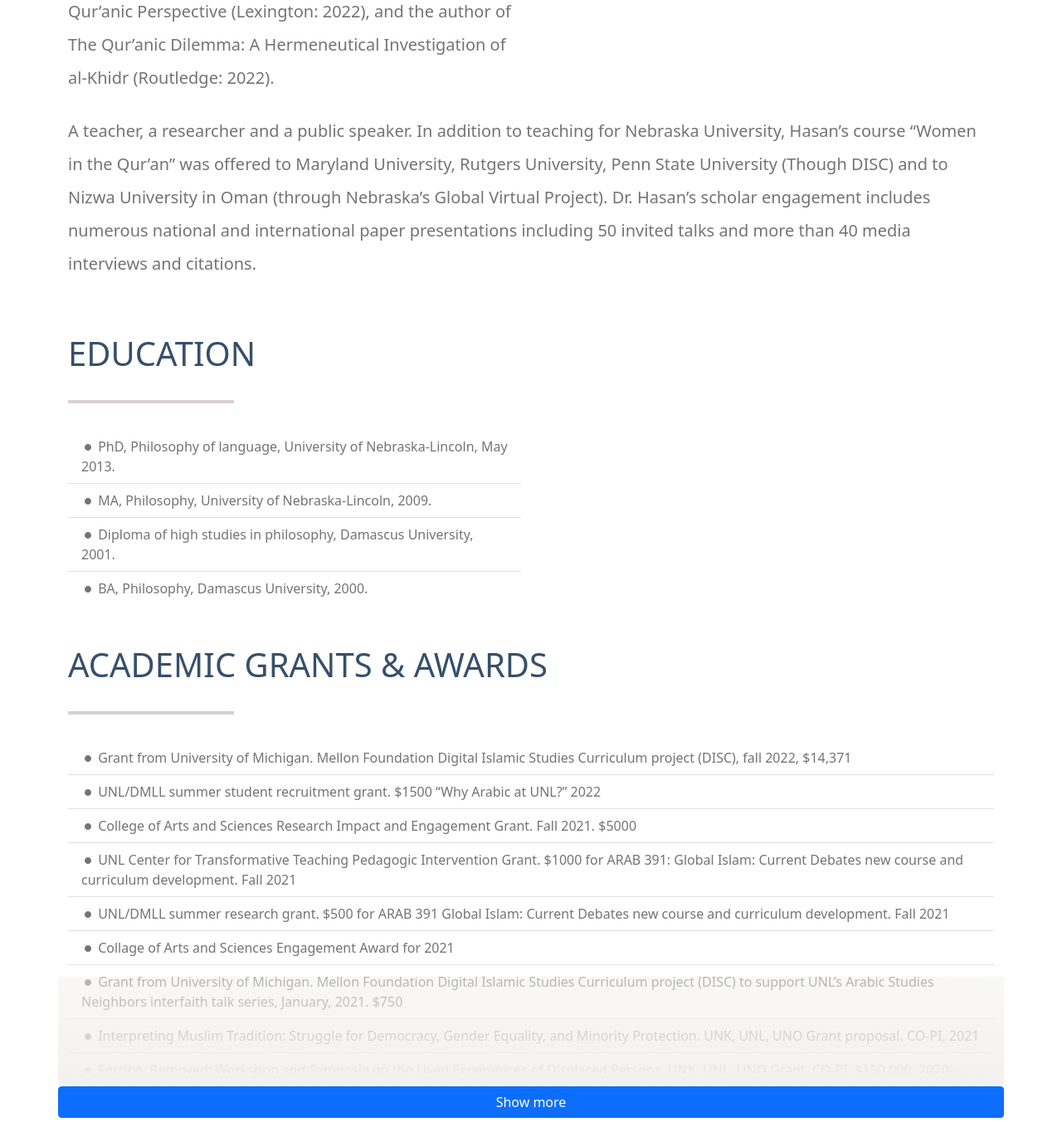
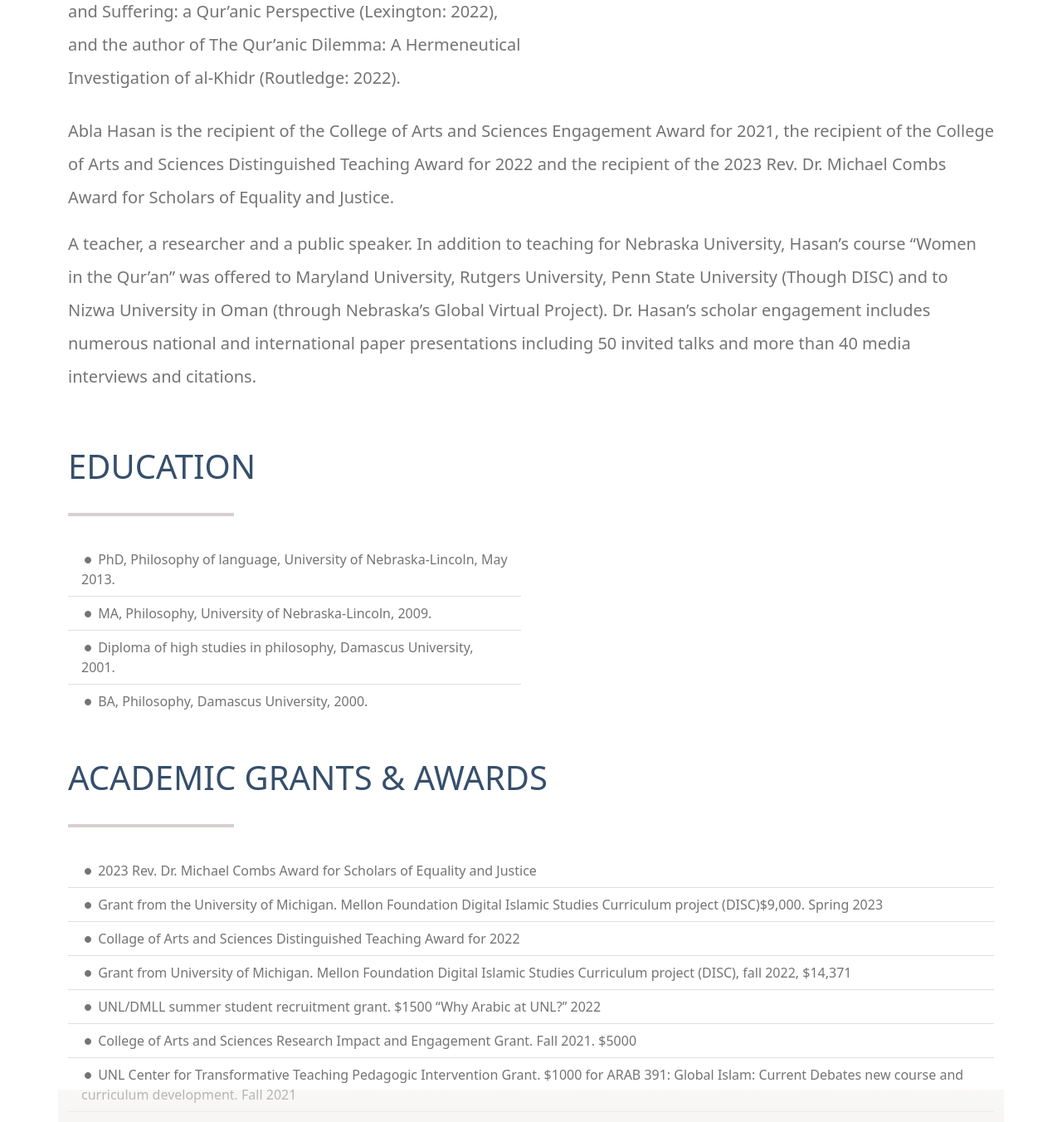
Before and after one commit to Ahmad-Milan/ablahasan, a Gatsby site: page /about in a window 1280 px wide. Shown: the part 1460-2812 px from the top of the page at 83% size. Built offline with nearby package versions, Linux system fonts and the light colour scheme; Gatsby itself is replaced by a stand-in of ours.

Commit message:
Content Update

```diff
--- a/src/components/about/Awards.js
+++ b/src/components/about/Awards.js
@@ -18,6 +18,9 @@
         style={{maxHeight: expand ? 'max-content' : '400px'}}>
         <Col>
           <ListGroup variant="flush">
+            <ListGroup.Item><GoPrimitiveDot /> 2023 Rev. Dr. Michael Combs Award for Scholars of Equality and Justice</ListGroup.Item>
+            <ListGroup.Item><GoPrimitiveDot /> Grant from the University of Michigan. Mellon Foundation Digital Islamic Studies Curriculum project (DISC)$9,000. Spring 2023</ListGroup.Item>
+            <ListGroup.Item><GoPrimitiveDot /> Collage of Arts and Sciences Distinguished Teaching Award for 2022</ListGroup.Item>
             <ListGroup.Item><GoPrimitiveDot /> Grant from University of Michigan. Mellon Foundation Digital Islamic Studies Curriculum project (DISC), fall 2022, $14,371</ListGroup.Item>
             <ListGroup.Item><GoPrimitiveDot /> UNL/DMLL summer student recruitment grant. $1500 “Why Arabic at UNL?” 2022</ListGroup.Item>
             <ListGroup.Item><GoPrimitiveDot /> College of Arts and Sciences Research Impact and Engagement Grant. Fall 2021. $5000</ListGroup.Item>
--- a/src/components/about/Background.js
+++ b/src/components/about/Background.js
@@ -12,7 +12,7 @@
           <div className="mb-4">
             <h2 className="mb-0 display-5 text-gray-blue">BACKGROUND</h2>
             <Underline />
-            <p className="lh-lg fs-20 text">PhD in Philosophy of Language from the University of Nebraska-Lincoln, 2013; MA in Philosophy as a Fulbright grantee from the University of Nebraska-Lincoln in 2009. Dr. Hasan obtained her BA in Philosophy from Damascus University/Syria in 2000, followed by a Diploma of High Studies from Damascus University in 2001. She is a native speaker of Arabic. She teaches Arabic language and culture at UNL and she is the Program's Coordinator. Her teaching and research focus on Qur'anic Studies, Qur’anic Hermeneutics, Islamic feminism, and Arabic studies. She has published with Brill, Analize, Ar-Raniry, JIL, Disputatio, Al-Manarah, E-logos and other peer- review international journals. She is the author of: Decoding the Egalitarianism of the Qur'an: Retrieving Lost Voices on Gender (Lexington: 2019), the author of On Pain and Suffering: a Qur’anic Perspective (Lexington: 2022), and the author of The Qur’anic Dilemma: A Hermeneutical Investigation of al-Khidr (Routledge: 2022). </p>
+            <p className="lh-lg fs-20 text">PhD in Philosophy of Language from the University of Nebraska-Lincoln, 2013; MA in Philosophy as a Fulbright grantee from the University of Nebraska-Lincoln in 2009. Dr. Hasan obtained her BA in Philosophy from Damascus University/Syria in 2000, followed by a Diploma of High Studies from Damascus University in 2001. She is a native speaker of Arabic. She teaches Arabic language and culture at UNL and she is the Program's Founder and  Coordinator. Her teaching and research focus on Qur'anic Studies, Qur’anic Hermeneutics, Islamic feminism, and Arabic studies. She has published with Brill, Analize, Ar-Raniry, JIL, Disputatio, Al-Manarah, E-logos and other peer- review international journals. She is the author of: Decoding the Egalitarianism of the Qur'an: Retrieving Lost Voices on Gender (Lexington: 2019), the author of On Pain and Suffering: a Qur’anic Perspective (Lexington: 2022), and the author of The Qur’anic Dilemma: A Hermeneutical Investigation of al-Khidr (Routledge: 2022). </p>
           </div>
         </Col>
         <Col md={6}>
@@ -31,6 +31,7 @@
         </Col>
       </Row>
       <Row>
+        <p className="lh-lg fs-20 text">Abla Hasan is the recipient of the College of Arts and Sciences Engagement Award for 2021, the recipient of the College of Arts and Sciences Distinguished Teaching Award for 2022 and the recipient of the 2023 Rev. Dr. Michael Combs Award for Scholars of Equality and Justice.</p>
         <p className="lh-lg fs-20 text">A teacher, a researcher and a public speaker. In addition to teaching for Nebraska University, Hasan’s course “Women in the Qur’an” was offered to Maryland University, Rutgers University, Penn State University (Though DISC) and to Nizwa University in Oman (through Nebraska’s Global Virtual Project). Dr. Hasan’s scholar engagement includes numerous national and international paper presentations including 50 invited talks and more than 40 media interviews and citations. </p>
       </Row>
     </Container>
--- a/src/components/shared/DownloadCV.js
+++ b/src/components/shared/DownloadCV.js
@@ -1,5 +1,5 @@
 import React from 'react'
-import Resume from '../../static/Abla-Hasan-CV-12-22.pdf'
+import Resume from '../../static/Abla-Hasan-CV-04-23.pdf'
 import { AiOutlineDownload } from 'react-icons/ai'
 
 function DownloadCV({color}) {
```
Also changed, not shown: 3 other files.
